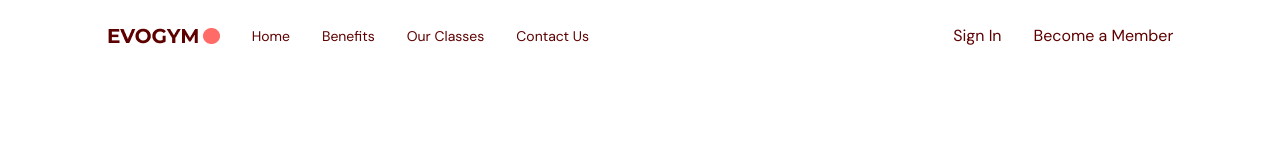
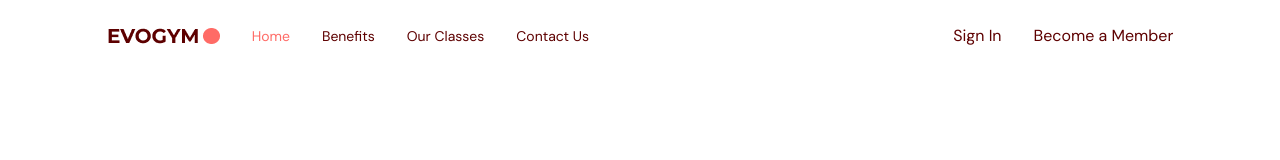
Before and after one commit to adramelech-123/evogym, a React (Vite) app: page / in a window 1280 px wide. Shown: the top 160 px of the page. Built offline with nearby package versions, Linux system fonts and the light colour scheme.

Commit message:
Links setup and types

```diff
--- a/src/App.tsx
+++ b/src/App.tsx
@@ -1,10 +1,15 @@
 import Navbar from '@/scenes/navbar'
+import { useState } from 'react'
+import { SelectedPage } from '@/shared/types'
+
 
 function App() {
 
+  const [selectedPage, setSelectedPage] = useState<SelectedPage>(SelectedPage.Home)
+
   return (
     <div className='bg-gray-20 '>
-      <Navbar/>
+      <Navbar selectedPage={selectedPage} setSelectedPage={setSelectedPage} />
     </div>
   )
 }
--- a/src/scenes/navbar/Link.tsx
+++ b/src/scenes/navbar/Link.tsx
@@ -1,12 +1,22 @@
+import { SelectedPage } from "@/shared/types"
 import AnchorLink from "react-anchor-link-smooth-scroll"
 
 type Props = {
     page: string,
+    selectedPage: SelectedPage,
+    setSelectedPage: (value: SelectedPage) => void
 }
 
-const Link = ({page}: Props) => {
+const Link = ({page, selectedPage, setSelectedPage}: Props) => {
+
+    // Convert page name to lowercase and remove whitespace and set type as the enum SelectedPage
+    const lowerCasePage = page.toLowerCase().replace(/ /g, "") as SelectedPage
   return (
-    <AnchorLink>
+    <AnchorLink
+        href={`#${lowerCasePage}`}
+        onClick={() => setSelectedPage(lowerCasePage)}
+        className={`${selectedPage === lowerCasePage ? "text-primary-500" : ""} transition duration-500 hover:text-primary-300`}
+    >
         {page}
     </AnchorLink>
   )
--- a/src/scenes/navbar/index.tsx
+++ b/src/scenes/navbar/index.tsx
@@ -1,14 +1,20 @@
 // import { useState } from "react"
 // import { Bars3Icon, XMarkIcon } from "@heroicons/react/24/solid"
 import Logo from "@/assets/Logo.png"
+import Link from "./Link"
+import { SelectedPage } from "@/shared/types"
 
 
 
-// type Props = {}
+type Props = {
+    selectedPage: SelectedPage,
+    setSelectedPage: (value: SelectedPage) => void
+}
 
-const Navbar = () => {
+const Navbar = ({selectedPage, setSelectedPage}: Props) => {
 
     const flexBetween = "flex flex-row items-center justify-between"
+
 
   return (
     <nav>
@@ -22,10 +28,10 @@
                 <div className={`${flexBetween} w-full`}>
                     {/* Inner-Left */}
                     <div className={`${flexBetween} gap-8 text-sm`}>
-                        <p>Home</p>
-                        <p>Benefits</p>
-                        <p>Our Classes</p>
-                        <p>Contact Us</p>
+                        <Link page="Home" selectedPage={selectedPage} setSelectedPage={setSelectedPage} />
+                        <Link page="Benefits" selectedPage={selectedPage} setSelectedPage={setSelectedPage} />
+                        <Link page="Our Classes" selectedPage={selectedPage} setSelectedPage={setSelectedPage} />
+                        <Link page="Contact Us" selectedPage={selectedPage} setSelectedPage={setSelectedPage} />
                     </div>
 
                     {/* Inner-Right */}
--- /dev/null
+++ b/src/shared/types.ts
@@ -0,0 +1,7 @@
+// Page Type as enum
+export enum SelectedPage {
+  Home = "home",
+  Benefits = "benefits",
+  OurClasses = "ourclasses",
+  ContactUs= "contactus"
+}
```
